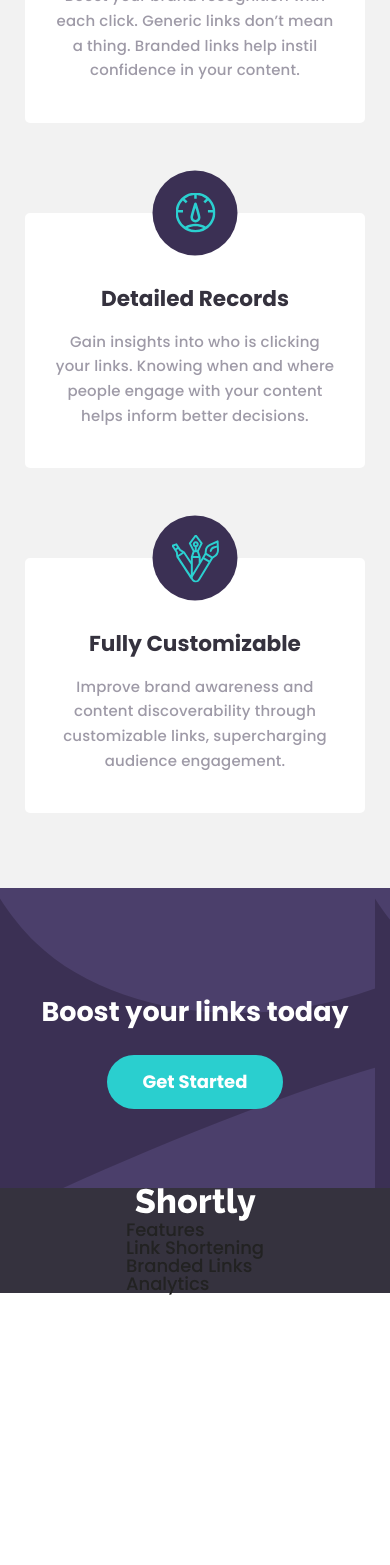
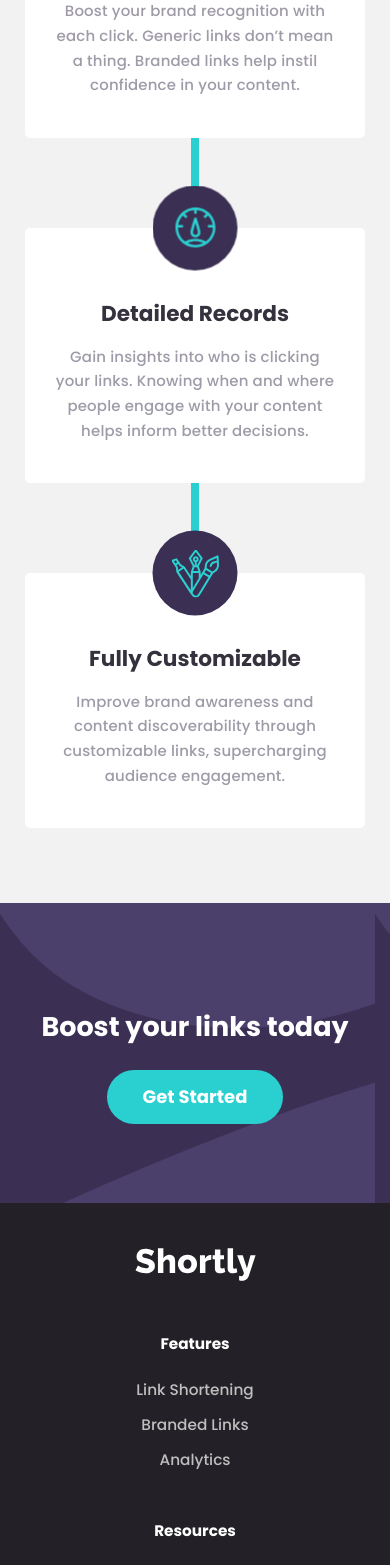
Before and after one commit to LukZap/URL-shortening-API-landing-page, an Angular app: page / in a window 390 px wide. Shown: the part 1415-2980 px from the top of the page. Before the commit the page ends 2711 px from the top, so only its background shows below. Built offline with nearby package versions, Linux system fonts and the light colour scheme.

Commit message:
completed mobile layout without actions

```diff
--- a/src/app/app.component.html
+++ b/src/app/app.component.html
@@ -1,4 +1,4 @@
-<header xLayout="row" fxLayoutAlign="space-between center">
+<header fxLayout="row" fxLayoutAlign="space-between center">
   <img class="header__logo" src="../assets/images/logo.svg" alt="Shortly logo" /> <!-- remove class when unused -->
   <i class="header__hamburger-menu fas fa-bars"></i>
 </header>
@@ -30,7 +30,7 @@
       Boost your brand recognition with each click. Generic links don’t
       mean a thing. Branded links help instil confidence in your content.
     </app-card>
-    <app-card cardTitle="Detailed Records" icon="icon-detailed-records">
+    <app-card cardTitle="Detailed Records" icon="icon-detailed-records" [showConnectors]='true'>
       Gain insights into who is clicking your links. Knowing when and where
       people engage with your content helps inform better decisions.
     </app-card>
@@ -49,25 +49,13 @@
 
 <footer fxLayout="column" fxLayout="column" fxLayoutAlign="center center">
   <img class="footer__logo" src="../assets/images/logo-light.svg" alt="Shortly logo" />
-  <div class="footer-item">
-    <h4 class="footer-item__title">Features</h4>
-    <ul class="footer-item__list">
-      <li class="footer-item__list-item">Link Shortening</li>
-      <li class="footer-item__list-item">Branded Links</li>
-      <li class="footer-item__list-item">Analytics</li>
-    </ul>
+  <app-footer-item title="Features" [listItems]="['Link Shortening','Branded Links','Analytics']"></app-footer-item>
+  <app-footer-item title="Resources" [listItems]="['Blog','Developers','Support']"></app-footer-item>
+  <app-footer-item title="Company" [listItems]="['About','Our Team','Careers', 'Contact']"></app-footer-item>
+  <div class="footer__social-icons" fxLayout="row" fxLayoutAlign="space-between center" fxLayoutGap=24px>  <!-- remove class when unused -->
+    <img class="footer__social-icon" src="../assets/images/icon-facebook.svg">  <!-- remove class when unused -->
+    <img class="footer__social-icon" src="../assets/images/icon-twitter.svg">
+    <img class="footer__social-icon" src="../assets/images/icon-pinterest.svg">
+    <img class="footer__social-icon" src="../assets/images/icon-instagram.svg">
   </div>
 </footer>
-
-<!-- Resources
-
-  Blog
-  Developers
-  Support
-
-  Company
-
-  About
-  Our Team
-  Careers
-  Contact -->
--- a/src/app/app.component.scss
+++ b/src/app/app.component.scss
@@ -66,7 +66,7 @@
     }
 
     &__cards-container {
-      margin-top: 70px;
+      margin-top: 85px;
     }
 }
 
@@ -86,5 +86,16 @@
 }
 
 footer {
-    background-color: $very-dark-blue;
+  $self: '.footer';
+  background-color: $very-dark-violet;
+  padding: 45px 0;
+  text-align: center;
+
+  #{$self}__logo {
+    margin-bottom: 55px;
+  }
 }
+
+app-footer-item {
+  margin-bottom: 35px;
+}
--- a/src/app/app.module.ts
+++ b/src/app/app.module.ts
@@ -9,12 +9,14 @@
 import {MatButtonModule} from '@angular/material';
 import { FlexLayoutModule } from '@angular/flex-layout';
 import { CardComponent } from 'src/components/card/card.component';
+import { FooterItemComponent } from 'src/components/footer-item/footer-item.component';
 
 
 @NgModule({
   declarations: [
     AppComponent,
-    CardComponent
+    CardComponent,
+    FooterItemComponent
   ],
   imports: [
     BrowserModule,
--- a/src/components/card/card.component.html
+++ b/src/components/card/card.component.html
@@ -1,4 +1,4 @@
-<div class="card">
+<div class="card" [ngClass]="{'card--connectors': showConnectors}">
   <span class="card__icon-container">
     <img class="card__icon-image" [src]="iconPath">
   </span>
--- a/src/components/card/card.component.scss
+++ b/src/components/card/card.component.scss
@@ -7,6 +7,7 @@
     border-radius: 5px;
     padding: 75px 30px 40px;
     position: relative;
+    z-index: 20;
 
     &__icon-container {
       position: absolute;
@@ -33,4 +34,29 @@
         letter-spacing: 0.01rem;
     }
 
+    &--connectors {
+      z-index: 10;
+      transform-style: preserve-3d; /* for displaying below parent - This is important */
+
+      &::before, &::after {
+        content: '';
+        display: block;
+        position: absolute;
+        left: 50%;
+        transform: translateX(-50%) translateZ(-10px);  /* for displaying below parent -  This is important */
+        width: 8px;
+        height: 150px;
+        background-color: $primary-cyan;
+      }
+
+      &::before {
+        content: '';
+        top: -100px;
+      }
+
+      &::after {
+        content: '';
+        bottom: -100px;
+      }
+    }
 }
--- a/src/components/card/card.component.ts
+++ b/src/components/card/card.component.ts
@@ -9,6 +9,7 @@
 
   @Input() icon: string;
   @Input() cardTitle: string;
+  @Input() showConnectors = false;
 
   iconPath: string;
 
--- /dev/null
+++ b/src/components/footer-item/footer-item.component.html
@@ -0,0 +1,6 @@
+<div class="footer-item">
+  <h4 class="footer-item__title">{{title}}</h4>
+  <ul class="footer-item__list">
+    <li class="footer-item__list-item" *ngFor="let item of listItems">{{item}}</li>
+  </ul>
+</div>
--- /dev/null
+++ b/src/components/footer-item/footer-item.component.scss
@@ -0,0 +1,17 @@
+@import '../../styles/variables.scss';
+
+.footer-item {
+  &__title {
+    color: white;
+    margin-bottom: 30px;
+  }
+
+  &__list {
+    color: $gray;
+    font-size: 0.85rem;
+  }
+
+  &__list-item {
+    margin-bottom: 20px;
+  }
+}
--- /dev/null
+++ b/src/components/footer-item/footer-item.component.ts
@@ -0,0 +1,18 @@
+import { Component, OnInit, Input } from '@angular/core';
+
+@Component({
+  selector: 'app-footer-item',
+  templateUrl: './footer-item.component.html',
+  styleUrls: ['./footer-item.component.scss']
+})
+export class FooterItemComponent implements OnInit {
+
+  @Input() title: string;
+  @Input() listItems: string[];
+
+  constructor() { }
+
+  ngOnInit() {
+  }
+
+}
--- a/src/styles/styles.scss
+++ b/src/styles/styles.scss
@@ -15,7 +15,7 @@
     font-family: 'Poppins', sans-serif;
 }
 
-h1,h2,h3 {
+h1,h2,h3,h4 {
     font-weight: 700;
     color: $very-dark-blue;
 }
@@ -31,6 +31,10 @@
 
 h3 {
   font-size: 1.2rem;
+}
+
+h4 {
+  font-size: 0.85rem;
 }
 
 p {
```
Also changed, not shown: 1 other file (tests, documents, lock files or other folders).
